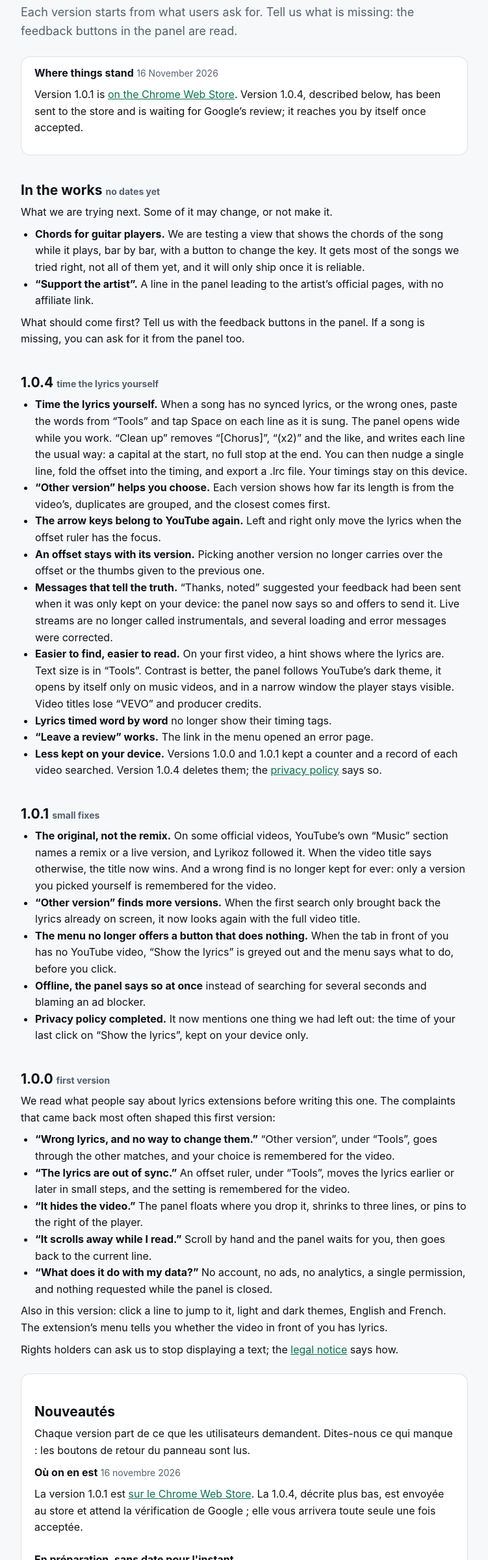
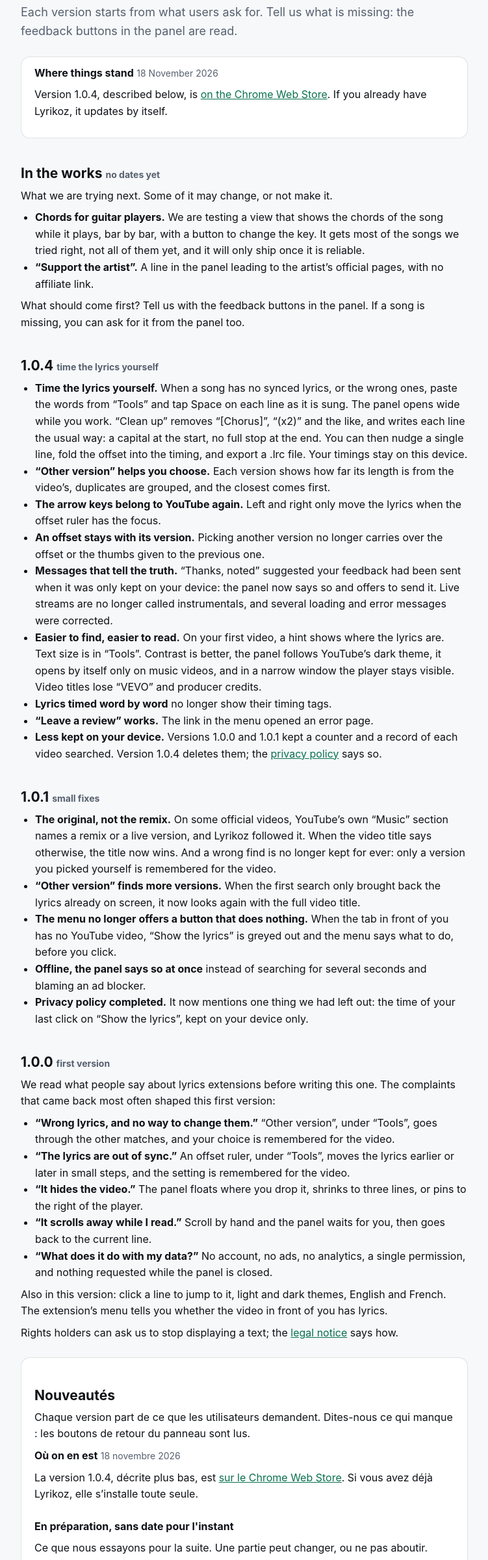
Before and after one commit to creativenetworkai/lyrikoz-site, a plain HTML site: page changelog.html in a window 1280 px wide. Shown: the part 135-2536 px from the top of the page at 65% size, without its empty margins (264-1015 px from the left). Drawn offline with Linux system fonts and the light colour scheme.

Commit message:
Nouveautés : la 1.0.4 est sur le Chrome Web Store

```diff
--- a/changelog.html
+++ b/changelog.html
@@ -25,8 +25,8 @@
     <p class="lead">Each version starts from what users ask for. Tell us what is missing: the feedback buttons in the panel are read.</p>
 
     <div class="card">
-      <p><strong>Where things stand</strong> <span class="muted">16 November 2026</span></p>
-      <p>Version 1.0.1 is <a href="https://chromewebstore.google.com/detail/mgjanbnddkfmcmgkomigffjgngafmaak">on the Chrome Web Store</a>. Version 1.0.4, described below, has been sent to the store and is waiting for Google’s review; it reaches you by itself once accepted.</p>
+      <p><strong>Where things stand</strong> <span class="muted">18 November 2026</span></p>
+      <p>Version 1.0.4, described below, is <a href="https://chromewebstore.google.com/detail/mgjanbnddkfmcmgkomigffjgngafmaak">on the Chrome Web Store</a>. If you already have Lyrikoz, it updates by itself.</p>
     </div>
 
     <h2>In the works <span class="muted">no dates yet</span></h2>
@@ -75,8 +75,8 @@
       <h2>Nouveautés</h2>
       <p>Chaque version part de ce que les utilisateurs demandent. Dites-nous ce qui manque : les boutons de retour du panneau sont lus.</p>
 
-      <p><strong>Où on en est</strong> <span class="muted">16 novembre 2026</span></p>
-      <p>La version 1.0.1 est <a href="https://chromewebstore.google.com/detail/mgjanbnddkfmcmgkomigffjgngafmaak">sur le Chrome Web Store</a>. La 1.0.4, décrite plus bas, est envoyée au store et attend la vérification de Google ; elle vous arrivera toute seule une fois acceptée.</p>
+      <p><strong>Où on en est</strong> <span class="muted">18 novembre 2026</span></p>
+      <p>La version 1.0.4, décrite plus bas, est <a href="https://chromewebstore.google.com/detail/mgjanbnddkfmcmgkomigffjgngafmaak">sur le Chrome Web Store</a>. Si vous avez déjà Lyrikoz, elle s’installe toute seule.</p>
 
       <h3>En préparation, sans date pour l'instant</h3>
       <p>Ce que nous essayons pour la suite. Une partie peut changer, ou ne pas aboutir.</p>
```
